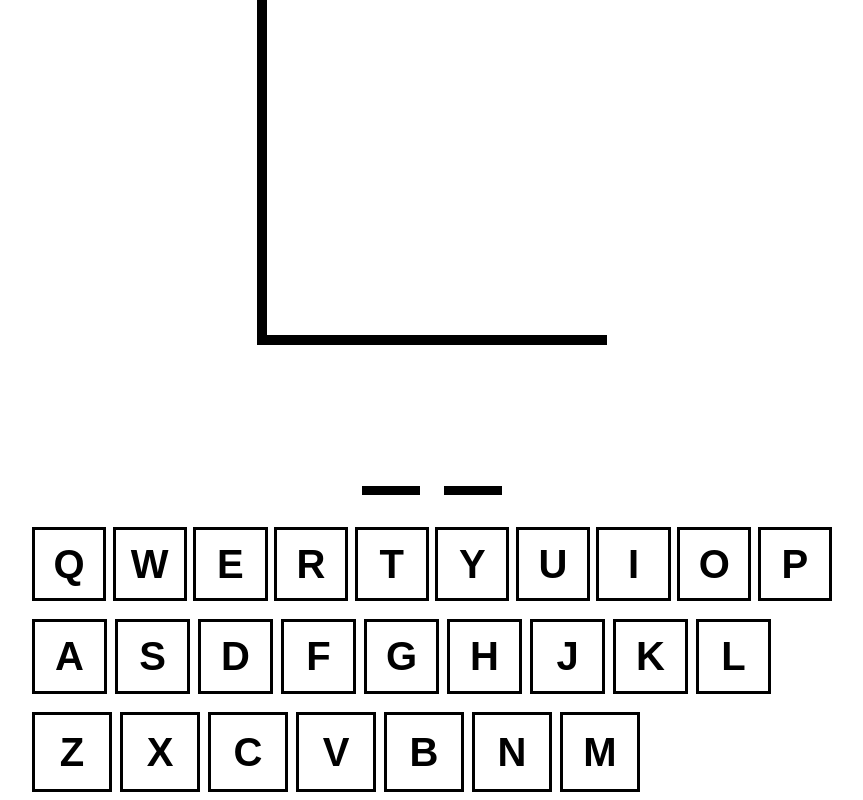
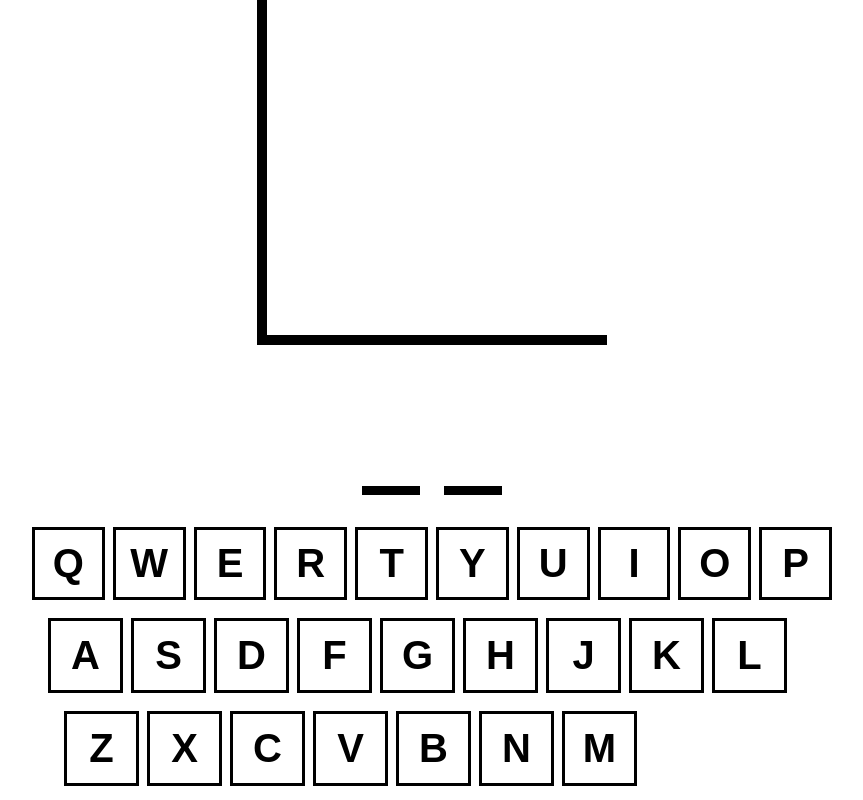
Before and after one commit to larrynjackson/beat-the-bug, a React (Create React App) app: page / in a window 1280 px wide. Shown: the part 382-1182 px from the top of the page, without its empty margins (208-1071 px from the left). Built offline with nearby package versions, Linux system fonts and the light colour scheme; the HTML template or start-up script is replaced by a standard one.

Commit message:
added padding to layout

```diff
--- a/src/Keyboard.tsx
+++ b/src/Keyboard.tsx
@@ -22,8 +22,8 @@ export default function Keyboard({
       <div
         style={{
           display: 'grid',
-          gridTemplateColumns: 'repeat(auto-fit, minmax(60px, 1fr))',
-          gap: '.4rem',
+          gridTemplateColumns: 'repeat(auto-fit, minmax(65px, 1fr))',
+          gap: '.5rem',
         }}
       >
         {TOP_KEY_ROW.map((key) => {
@@ -48,6 +48,7 @@ export default function Keyboard({
           display: 'grid',
           gridTemplateColumns: 'repeat(auto-fit, min(75px))',
           gap: '.5rem',
+          paddingLeft: '1rem',
         }}
       >
         {MID_KEY_ROW.map((key) => {
@@ -70,8 +71,9 @@ export default function Keyboard({
       <div
         style={{
           display: 'grid',
-          gridTemplateColumns: 'repeat(auto-fit, min(80px)',
+          gridTemplateColumns: 'repeat(auto-fit, min(75px)',
           gap: '.5rem',
+          paddingLeft: '2rem',
         }}
       >
         {BOT_KEY_ROW.map((key) => {
```
